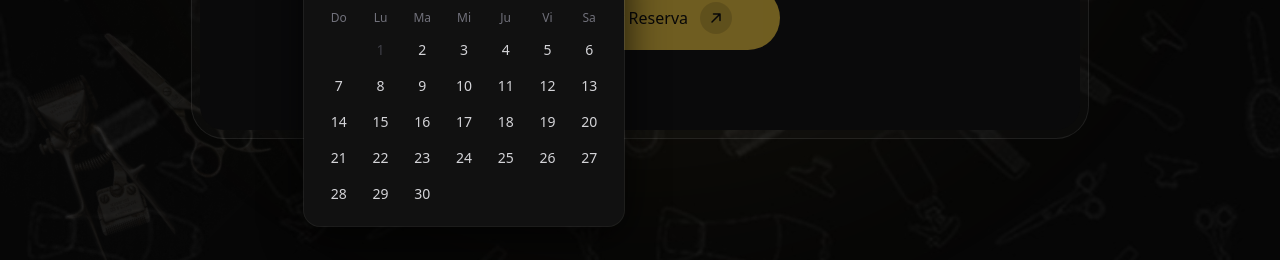
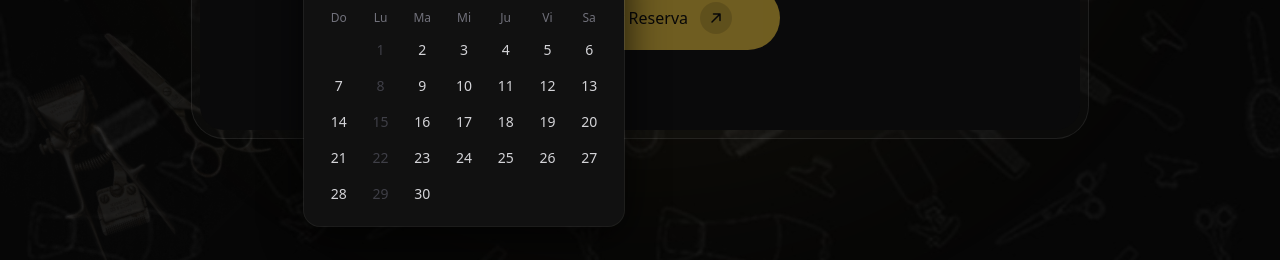
Before and after one commit to AbcDeveloper3995/MatiStudio, a Next.js app: page / in a window 1280 px wide. Both pictures are taken after a click on the button "Seleccionar fecha". Shown: the part 2735-2995 px from the top of the page. Built offline with nearby package versions, Linux system fonts and the light colour scheme.

Commit message:
fix: Disable Mondays in DatePicker

```diff
--- a/src/components/ui/CustomDatePicker.tsx
+++ b/src/components/ui/CustomDatePicker.tsx
@@ -142,6 +142,8 @@ export function CustomDatePicker({ value, onChange, hasError = false }: CustomDa
                 cellDate.setHours(0, 0, 0, 0);
 
                 const isPast = cellDate < today;
+                const isMonday = cellDate.getDay() === 1;
+                const isDisabled = isPast || isMonday;
 
                 // Check if it's the selected date
                 let isSelected = false;
@@ -155,12 +157,12 @@ export function CustomDatePicker({ value, onChange, hasError = false }: CustomDa
                   <button
                     key={`day-${day}`}
                     type="button"
-                    disabled={isPast}
+                    disabled={isDisabled}
                     onClick={() => handleDateClick(day)}
                     className={cn(
-                      "w-8 h-8 flex items-center justify-center rounded-full text-sm transition-colors mx-auto",
-                      isPast ? "text-zinc-700 cursor-not-allowed" : "cursor-pointer hover:bg-white/10 hover:text-white",
-                      isSelected ? "bg-brand-orange text-black hover:bg-brand-orange/90 hover:text-black font-semibold" : (!isPast && "text-zinc-300")
+                      "w-8 h-8 flex items-center justify-center rounded-full text-sm transition-colors mx-auto relative group/day",
+                      isDisabled ? "text-zinc-700 cursor-not-allowed" : "cursor-pointer hover:bg-white/10 hover:text-white",
+                      isSelected ? "bg-brand-orange text-black hover:bg-brand-orange/90 hover:text-black font-semibold" : (!isDisabled && "text-zinc-300")
                     )}
                   >
                     {day}
```
